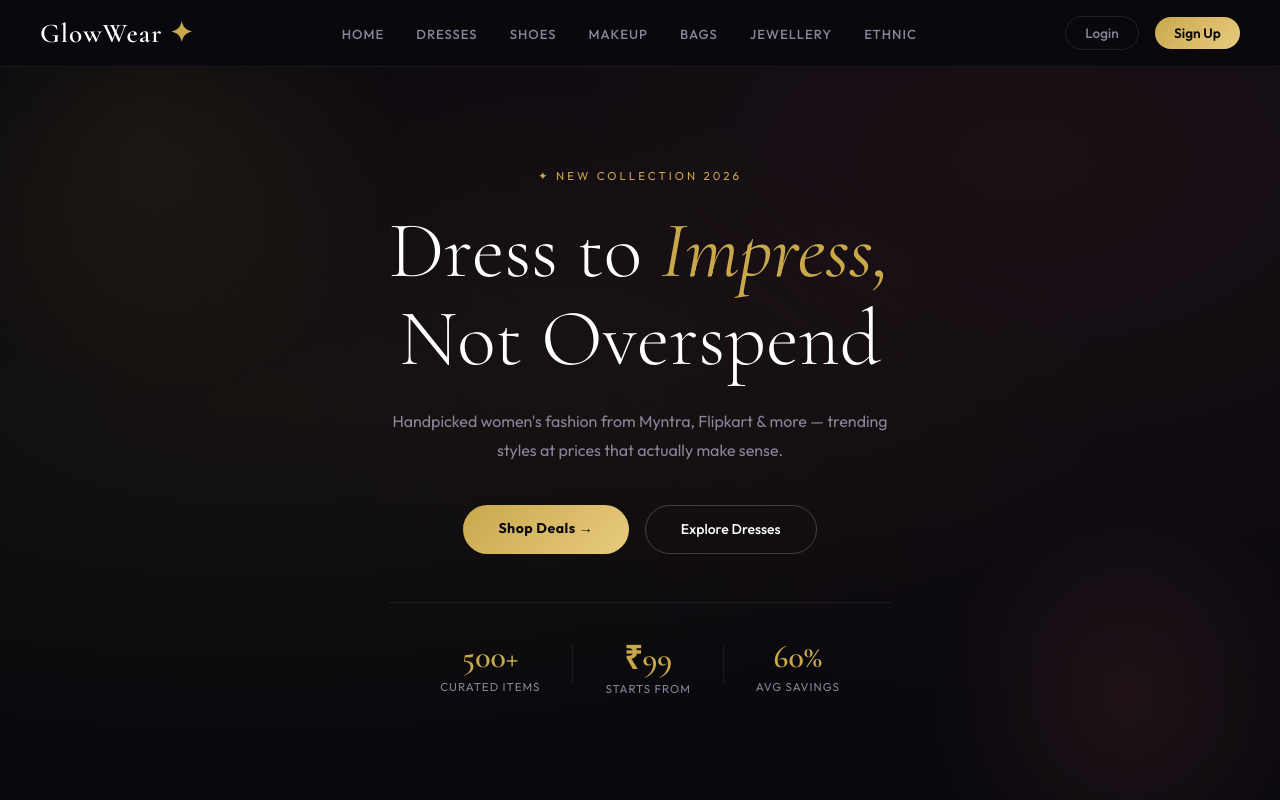
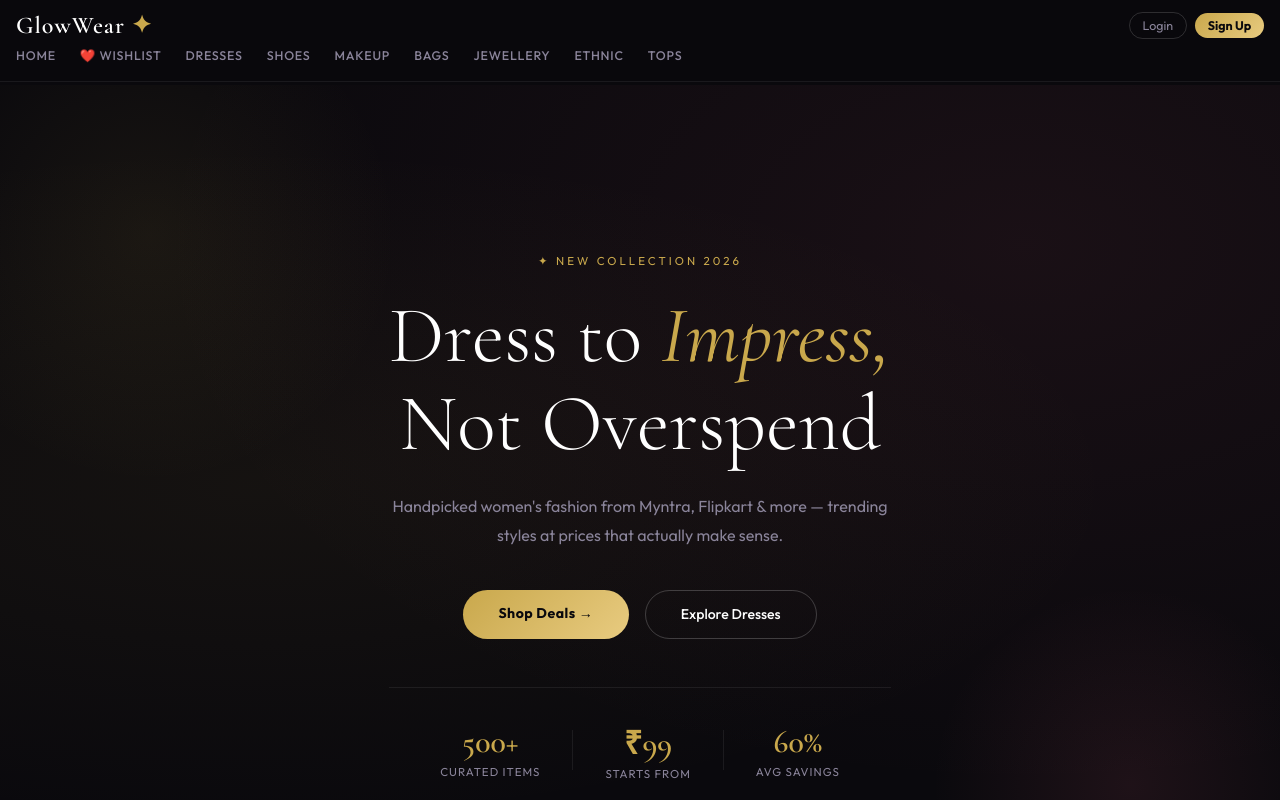
Before and after one commit to Divyaa2005/glowwear-fashion-platform, a React (Create React App) app: page / in a window 1280 px wide. Shown: the top 800 px of the page. Built offline with nearby package versions, Linux system fonts and the light colour scheme.

Commit message:
updated project

```diff
--- a/src/components/Navbar.jsx
+++ b/src/components/Navbar.jsx
@@ -169,50 +169,53 @@
 
 // export default Navbar;
 
-import React, { useState } from 'react';
+import React from 'react';
 import { Link, useNavigate } from 'react-router-dom';
 import { useAuth } from '../context/AuthContext';
 
 const Navbar = () => {
   const { user, logout } = useAuth();
   const navigate = useNavigate();
-  const [menuOpen, setMenuOpen] = useState(false);
 
   const handleLogout = () => {
     logout();
     navigate('/');
   };
 
+  const categories = [
+    { label: 'Home', path: '/' },
+    { label: '❤️ Wishlist', path: '/wishlist' },
+    { label: 'Dresses', path: '/category/dresses' },
+    { label: 'Shoes', path: '/category/shoes' },
+    { label: 'Makeup', path: '/category/makeup' },
+    { label: 'Bags', path: '/category/bags' },
+    { label: 'Jewellery', path: '/category/jewellery' },
+    { label: 'Ethnic', path: '/category/ethnic' },
+    { label: 'Tops', path: '/category/tops' },
+  ];
+
   return (
+    <>
       <nav style={styles.nav}>
-      {/* LOGO */}
+
+        {/* ROW 1 — Logo + Auth */}
+        <div style={styles.row1}>
           <Link to="/" style={styles.logo}>
-        GlowWear <span style={styles.star}>✦</span>
+            GlowWear <span style={{ color: '#c9a84c' }}>✦</span>
           </Link>
 
-      {/* DESKTOP LINKS */}
-      <ul style={styles.links}>
-        <li><Link to="/" style={styles.link}>Home</Link></li>
-        <li><Link to="/category/dresses" style={styles.link}>Dresses</Link></li>
-        <li><Link to="/category/shoes" style={styles.link}>Shoes</Link></li>
-        <li><Link to="/category/makeup" style={styles.link}>Makeup</Link></li>
-        <li><Link to="/category/bags" style={styles.link}>Bags</Link></li>
-        <li><Link to="/category/jewellery" style={styles.link}>Jewellery</Link></li>
-        <li><Link to="/category/ethnic" style={styles.link}>Ethnic</Link></li>
-      </ul>
-
-      {/* RIGHT SIDE */}
-      <div style={styles.right}>
+          <div style={styles.authRow}>
             {user ? (
               <>
-            <Link to="/wishlist" style={styles.wishBtn}>❤️ Wishlist</Link>
-            <div style={styles.userInfo}>
-              <span style={styles.userName}>Hi, {user.name.split(' ')[0]}!</span>
+                <span style={styles.userName}>
+                  Hi, {user.name.split(' ')[0]}!
+                </span>
                 {user.email === 'admin@glowwear.com' && (
-                <Link to="/admin" style={styles.adminBtn}>⚙️ Admin</Link>
+                  <Link to="/admin" style={styles.adminBtn}>⚙️</Link>
                 )}
-              <button onClick={handleLogout} style={styles.logoutBtn}>Logout</button>
-            </div>
+                <button onClick={handleLogout} style={styles.logoutBtn}>
+                  Logout
+                </button>
               </>
             ) : (
               <>
@@ -220,121 +223,112 @@ const Navbar = () => {
                 <Link to="/signup" style={styles.signupBtn}>Sign Up</Link>
               </>
             )}
-
-        {/* MOBILE MENU */}
-        <button style={styles.hamburger} onClick={() => setMenuOpen(!menuOpen)}>
-          {menuOpen ? '✕' : '☰'}
-        </button>
+          </div>
         </div>
 
-      {/* MOBILE DROPDOWN */}
-      {menuOpen && (
-        <div style={styles.mobileMenu}>
-          {['dresses','shoes','makeup','bags','jewellery','ethnic','tops'].map(cat => (
+        {/* ROW 2 — Horizontally scrollable categories */}
+        <div className="nav-scroll">
+          {categories.map(cat => (
             <Link
-              key={cat}
-              to={`/category/${cat}`}
-              style={styles.mobileLink}
-              onClick={() => setMenuOpen(false)}
+              key={cat.path}
+              to={cat.path}
+              style={styles.catLink}
             >
-              {cat.charAt(0).toUpperCase() + cat.slice(1)}
+              {cat.label}
             </Link>
           ))}
-          <Link to="/wishlist" style={styles.mobileLink} onClick={() => setMenuOpen(false)}>❤️ Wishlist</Link>
-          {!user ? (
-            <>
-              <Link to="/login" style={styles.mobileLink} onClick={() => setMenuOpen(false)}>Login</Link>
-              <Link to="/signup" style={styles.mobileLink} onClick={() => setMenuOpen(false)}>Sign Up</Link>
+        </div>
+
+      </nav>
+
+      {/* Spacer */}
+      <div style={{ height: '85px' }} />
     </>
-          ) : (
-            <button onClick={() => { handleLogout(); setMenuOpen(false); }} style={styles.mobileLink}>
-              Logout
-            </button>
-          )}
-        </div>
-      )}
-    </nav>
   );
 };
 
 const styles = {
   nav: {
-    position: 'fixed', top: 0, left: 0, right: 0, zIndex: 100,
-    display: 'flex', alignItems: 'center', justifyContent: 'space-between',
-    padding: '1rem 2.5rem',
-    background: 'rgba(10,9,13,0.95)',
+    position: 'fixed',
+    top: 0, left: 0, right: 0,
+    zIndex: 100,
+    background: 'rgba(10,9,13,0.97)',
     backdropFilter: 'blur(12px)',
     borderBottom: '1px solid rgba(255,255,255,0.07)',
-    flexWrap: 'wrap', gap: '0.5rem',
+    padding: '0.7rem 1rem 0',
+  },
+  row1: {
+    display: 'flex',
+    alignItems: 'center',
+    justifyContent: 'space-between',
+    marginBottom: '0.5rem',
   },
   logo: {
     fontFamily: "'Cormorant Garamond', serif",
-    fontSize: '1.7rem', fontWeight: 600,
-    color: '#ffffff', textDecoration: 'none',
+    fontSize: '1.5rem',
+    fontWeight: 600,
+    color: '#ffffff',
+    textDecoration: 'none',
     letterSpacing: '1px',
+    flexShrink: 0,
   },
-  star: { color: '#c9a84c' },
-  links: {
-    display: 'flex', gap: '2rem', listStyle: 'none',
-    '@media(max-width:768px)': { display: 'none' },
+  authRow: {
+    display: 'flex',
+    alignItems: 'center',
+    gap: '0.5rem',
+    flexWrap: 'nowrap',
   },
-  link: {
-    color: '#8a849a', textDecoration: 'none',
-    fontSize: '0.82rem', fontWeight: 500,
-    letterSpacing: '1px', textTransform: 'uppercase',
-    transition: 'color 0.2s',
+  userName: {
+    color: '#c9a84c',
+    fontSize: '0.78rem',
+    fontWeight: 600,
+    whiteSpace: 'nowrap',
   },
-  right: { display: 'flex', alignItems: 'center', gap: '1rem', flexWrap: 'wrap' },
-  wishBtn: {
-    color: '#d4607a', textDecoration: 'none',
-    fontSize: '0.85rem', fontWeight: 600,
-  },
-  userInfo: { display: 'flex', alignItems: 'center', gap: '0.8rem' },
-  userName: { color: '#c9a84c', fontSize: '0.85rem', fontWeight: 600 },
   adminBtn: {
-    background: 'rgba(201,168,76,0.15)',
-    border: '1px solid rgba(201,168,76,0.4)',
-    color: '#c9a84c', padding: '0.35rem 0.9rem',
-    borderRadius: '50px', fontSize: '0.78rem',
-    fontWeight: 600, textDecoration: 'none',
+    color: '#c9a84c',
+    textDecoration: 'none',
+    fontSize: '0.9rem',
   },
   loginBtn: {
-    color: '#8a849a', textDecoration: 'none',
-    fontSize: '0.85rem', fontWeight: 500,
-    border: '1px solid rgba(255,255,255,0.1)',
-    padding: '0.45rem 1.2rem', borderRadius: '50px',
-    transition: 'all 0.2s',
+    color: '#8a849a',
+    textDecoration: 'none',
+    fontSize: '0.78rem',
+    border: '1px solid rgba(255,255,255,0.15)',
+    padding: '0.3rem 0.8rem',
+    borderRadius: '50px',
+    whiteSpace: 'nowrap',
   },
   signupBtn: {
     background: 'linear-gradient(135deg, #c9a84c, #e8cb80)',
-    color: '#0a090d', padding: '0.45rem 1.2rem',
-    borderRadius: '50px', fontSize: '0.85rem',
-    fontWeight: 600, textDecoration: 'none',
+    color: '#0a090d',
+    padding: '0.3rem 0.8rem',
+    borderRadius: '50px',
+    fontSize: '0.78rem',
+    fontWeight: 700,
+    textDecoration: 'none',
+    whiteSpace: 'nowrap',
   },
   logoutBtn: {
     background: 'transparent',
     border: '1px solid rgba(212,96,122,0.4)',
-    color: '#d4607a', padding: '0.35rem 0.9rem',
-    borderRadius: '50px', fontSize: '0.78rem',
-    fontWeight: 600, cursor: 'pointer',
+    color: '#d4607a',
+    padding: '0.3rem 0.7rem',
+    borderRadius: '50px',
+    fontSize: '0.72rem',
+    fontWeight: 600,
+    cursor: 'pointer',
+    whiteSpace: 'nowrap',
   },
-  hamburger: {
-    display: 'none',
-    background: 'transparent', border: 'none',
-    color: '#ffffff', fontSize: '1.4rem', cursor: 'pointer',
-    '@media(max-width:768px)': { display: 'block' },
-  },
-  mobileMenu: {
-    width: '100%', display: 'flex', flexDirection: 'column',
-    gap: '0.5rem', padding: '1rem 0',
-    borderTop: '1px solid rgba(255,255,255,0.07)',
-  },
-  mobileLink: {
-    color: '#8a849a', textDecoration: 'none',
-    fontSize: '0.9rem', padding: '0.5rem 0',
-    background: 'transparent', border: 'none',
-    textAlign: 'left', cursor: 'pointer',
-    fontFamily: "'Outfit', sans-serif",
+  catLink: {
+    color: '#8a849a',
+    textDecoration: 'none',
+    fontSize: '0.78rem',
+    fontWeight: 500,
+    letterSpacing: '0.8px',
+    textTransform: 'uppercase',
+    flexShrink: 0,
+    paddingBottom: '0.5rem',
+    whiteSpace: 'nowrap',
   },
 };
 
--- a/src/index.css
+++ b/src/index.css
@@ -40,6 +40,22 @@ input, textarea { font-family: 'Outfit', sans-serif; }
 .rose { color: var(--rose); }
 .muted { color: var(--muted); }
 
-nav div::-webkit-scrollbar {
+.nav-scroll {
+  display: flex;
+  gap: 1.5rem;
+  overflow-x: auto;
+  -webkit-overflow-scrolling: touch;
+  white-space: nowrap;
+  padding-bottom: 0.6rem;
+  touch-action: pan-x;
+  scrollbar-width: none;
+  -ms-overflow-style: none;
+}
+
+.nav-scroll::-webkit-scrollbar {
   display: none;
 }
+
+.nav-scroll a {
+  flex-shrink: 0;
+}
```
Lines whose indentation alone changed are shown as unchanged.
